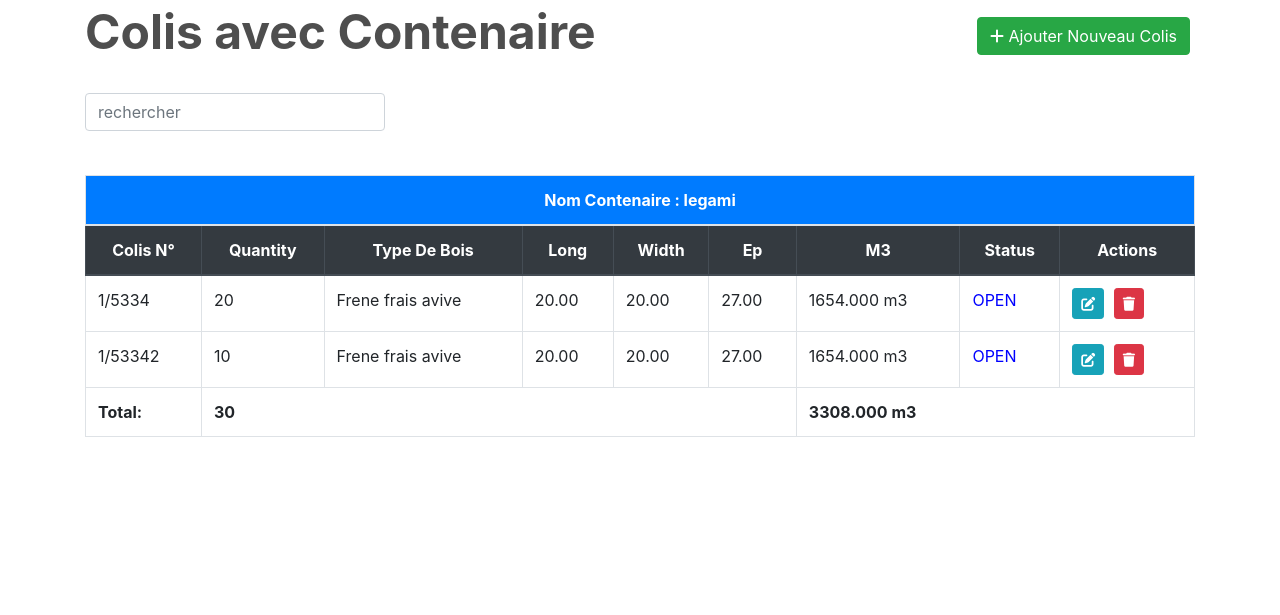
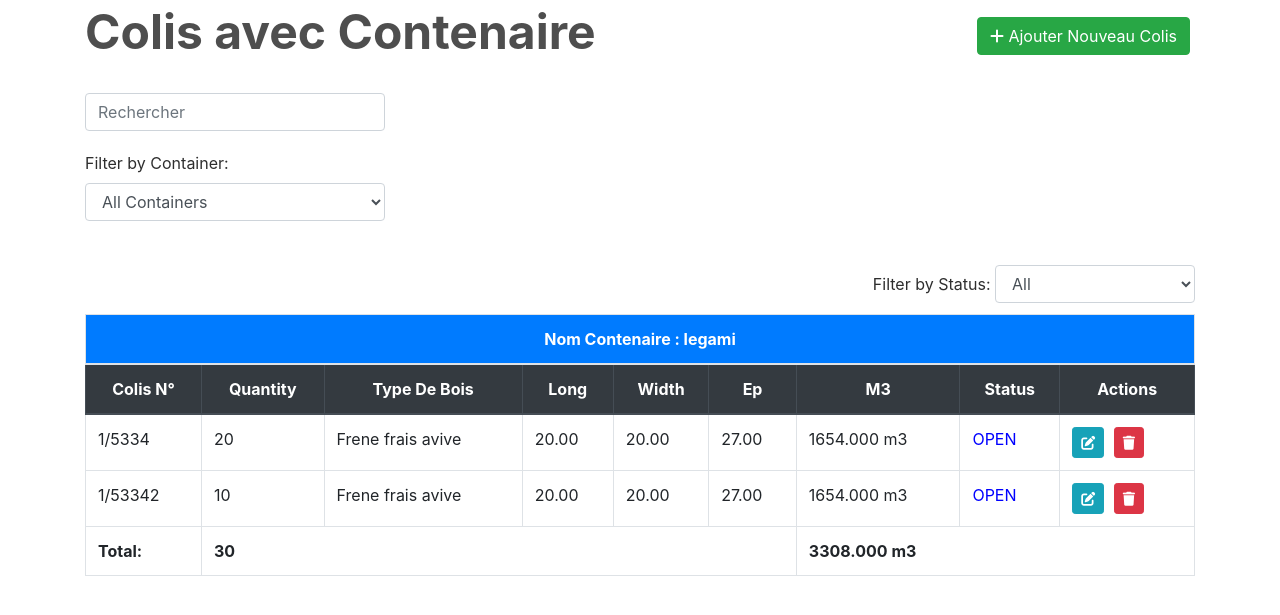
Before and after one commit to KHALILHR/StockWood, a Django app: page /inventory/ in a window 1280 px wide. Shown: the part 76-691 px from the top of the page. Run offline with Django 3.2, Linux system fonts and the light colour scheme; data comes from the database, SQL or seed files in the repository; some libraries are stand-ins or nearby versions; some web fonts are replaced.

Commit message:
add filter

```diff
--- a/inventory/templates/inventory.html
+++ b/inventory/templates/inventory.html
@@ -8,17 +8,16 @@
 
 <style>
     .input-container {
-        margin-bottom: 20px; /* Add spacing below the input container */
+        margin-bottom: 20px;
         max-width: 300px;
-
     }
 
     .table-bordered {
-        border: 1px solid #dee2e6; /* Updated border style */
+        border: 1px solid #dee2e6;
     }
 
     .table thead {
-        background-color: #f8f9fa; /* Header background color */
+        background-color: #f8f9fa;
     }
 
     .table th {
@@ -37,7 +36,7 @@
     }
 
     .container .btn {
-        margin-right: 5px; /* Adjust the button margin */
+        margin-right: 5px;
     }
 
     .no-records {
@@ -46,16 +45,25 @@
         font-size: 1.5rem;
         text-align: center;
     }
+
+    .filter-container {
+        margin-bottom: 10px;
+        text-align: right;
+    }
+
+    .container-filter-container {
+        margin-bottom: 20px;
+        max-width: 300px;
+    }
 </style>
 
 <br>
-<div class="row" style="color: #4e4e4e; font-style: bold; font-size: 3rem;">
-    <div class="col-md-8"  style="font-weight: bold;">Colis avec Contenaire </div>
+<div class="row" style="color: #4e4e4e; font-weight: bold; font-size: 3rem;">
+    <div class="col-md-8">Colis avec Contenaire</div>
     <div class="col-md-4" style="text-align: right;">
         <a class="btn btn-success" href="{% url 'new-stock' %}">
             <i class="fas fa-plus"></i> Ajouter Nouveau Colis
         </a>
-
     </div>
 </div>
 
@@ -63,13 +71,33 @@
 
 <br>
 <div class="input-container">
-    <input type="text" id="search-container" class="form-control" placeholder="rechercher">
+    <input type="text" id="search-container" class="form-control" placeholder="Rechercher">
+</div>
+
+<div class="container-filter-container">
+    <label for="container-filter">Filter by Container:</label>
+    <select id="container-filter" class="form-control">
+        <option value="">All Containers</option>
+        {% for container in grouped_stocks %}
+            <option value="{{ container.container_name }}">{{ container.container_name }}</option>
+        {% endfor %}
+    </select>
 </div>
 
 <br>
 
 {% if grouped_stocks %}
     {% for container in grouped_stocks %}
+        <div class="container-table" data-container="{{ container.container_name }}">
+            <div class="filter-container">
+                <label for="status-filter-{{ forloop.counter }}">Filter by Status:</label>
+                <select id="status-filter-{{ forloop.counter }}" class="status-filter form-control" style="max-width: 200px; display: inline-block;">
+                    <option value="">All</option>
+                    <option value="STOCKED">STOCKED</option>
+                    <option value="OUT_OF_STOCK">OUT OF STOCK</option>
+                    <option value="OPEN">OPEN</option>
+                </select>
+            </div>
 
             <table class="table table-bordered table-hover">
                 <thead class="thead-dark">
@@ -92,7 +120,7 @@
                 </thead>
                 <tbody>
                     {% for stock in container.stocks %}
-                    <tr>
+                        <tr class="stock-row" data-status="{{ stock.status }}">
                             <td>{{ stock.name }}</td>
                             <td>{{ stock.quantity }}</td>
                             <td>{{ stock.wood_type }}</td>
@@ -102,11 +130,11 @@
                             <td>{{ stock.cubic_meter }} m3</td>
                             <td style="color:
                                 {% if stock.status == 'STOCKED' %}
-                                green;   <!-- Change the color to green when STOCKED -->
+                                    green;
                                 {% elif stock.status == 'OUT_OF_STOCK' %}
-                                red;    <!-- Change the color to red when OUT_OF_STOCK -->
+                                    red;
                                 {% else %}
-                                blue;  <!-- Change the color to blue for other statuses, assuming 'OPEN' status -->
+                                    blue;
                                 {% endif %}">
                                 {{ stock.status }}
                             </td>
@@ -122,11 +150,12 @@
                     {% endfor %}
                     <tr class="totals-row">
                         <td colspan="1"><strong>Total: </strong></td>
-                    <td colspan="5"><strong> <span class="total-quantity"></span></strong></td>
+                        <td colspan="5"><strong><span class="total-quantity"></span></strong></td>
                         <td colspan="3"><strong><span class="total-cubic-meters"></span> m3</strong></td>
                     </tr>
                 </tbody>
             </table>
+        </div>
     {% endfor %}
 {% else %}
     <div class="no-records">
@@ -134,41 +163,38 @@
     </div>
 {% endif %}
 
-
-
 <script src="https://cdnjs.cloudflare.com/ajax/libs/jspdf/2.4.0/jspdf.umd.min.js"></script>
 
 <script>
     const searchInput = document.getElementById("search-container");
-    const containers = document.querySelectorAll('.table');
+    const containers = document.querySelectorAll('.container-table');
+    const containerFilter = document.getElementById("container-filter");
 
     searchInput.addEventListener("input", () => {
         const searchText = searchInput.value.trim().toLowerCase();
 
         containers.forEach(container => {
             const containerName = container.querySelector('.container-name').textContent.trim().toLowerCase();
-            const stockNames = container.querySelectorAll('tbody td:first-child'); // Selecting the first cell in each row (stock name)
+            const stockNames = container.querySelectorAll('tbody td:first-child');
 
-            let found = containerName.includes(searchText); // Check if the container name matches the search text
+            let found = containerName.includes(searchText);
 
             stockNames.forEach(stockName => {
                 const stockNameText = stockName.textContent.trim().toLowerCase();
                 if (stockNameText.includes(searchText)) {
-                    found = true; // If stock name matches the search text, set found to true
+                    found = true;
                 }
             });
 
             if (found) {
-                container.style.display = ""; // Show the container
+                container.style.display = "";
                 container.scrollIntoView({ behavior: 'smooth', block: 'start' });
             } else {
-                container.style.display = "none"; // Hide the container
+                container.style.display = "none";
             }
         });
     });
-</script>
 
-<script>
     const calculateTotals = () => {
         document.querySelectorAll('.table').forEach((table) => {
             const quantityCells = table.querySelectorAll('tbody td:nth-child(2)');
@@ -184,18 +210,40 @@
                 totalCubicMeters += parseFloat(cell.textContent) || 0;
             });
 
-            // Update total quantity and total cubic meters in the corresponding placeholders
             table.querySelector('.totals-row .total-quantity').textContent = totalQuantity;
             table.querySelector('.totals-row .total-cubic-meters').textContent = totalCubicMeters.toFixed(3);
         });
     };
 
-    // Call the calculateTotals function after the page is loaded
     document.addEventListener('DOMContentLoaded', calculateTotals);
+
+    document.querySelectorAll('.status-filter').forEach(filter => {
+        filter.addEventListener('change', (event) => {
+            const selectedStatus = event.target.value;
+            const table = event.target.closest('.filter-container').nextElementSibling;
+            const rows = table.querySelectorAll('.stock-row');
+
+            rows.forEach(row => {
+                if (selectedStatus === "" || row.getAttribute('data-status') === selectedStatus) {
+                    row.style.display = "";
+                } else {
+                    row.style.display = "none";
+                }
+            });
+        });
+    });
+
+    containerFilter.addEventListener('change', () => {
+        const selectedContainer = containerFilter.value;
+
+        containers.forEach(container => {
+            if (selectedContainer === "" || container.getAttribute('data-container') === selectedContainer) {
+                container.style.display = "";
+            } else {
+                container.style.display = "none";
+            }
+        });
+    });
 </script>
 
-
-
-
-
 {% endblock content %}
```
Lines whose indentation alone changed are shown as unchanged.
